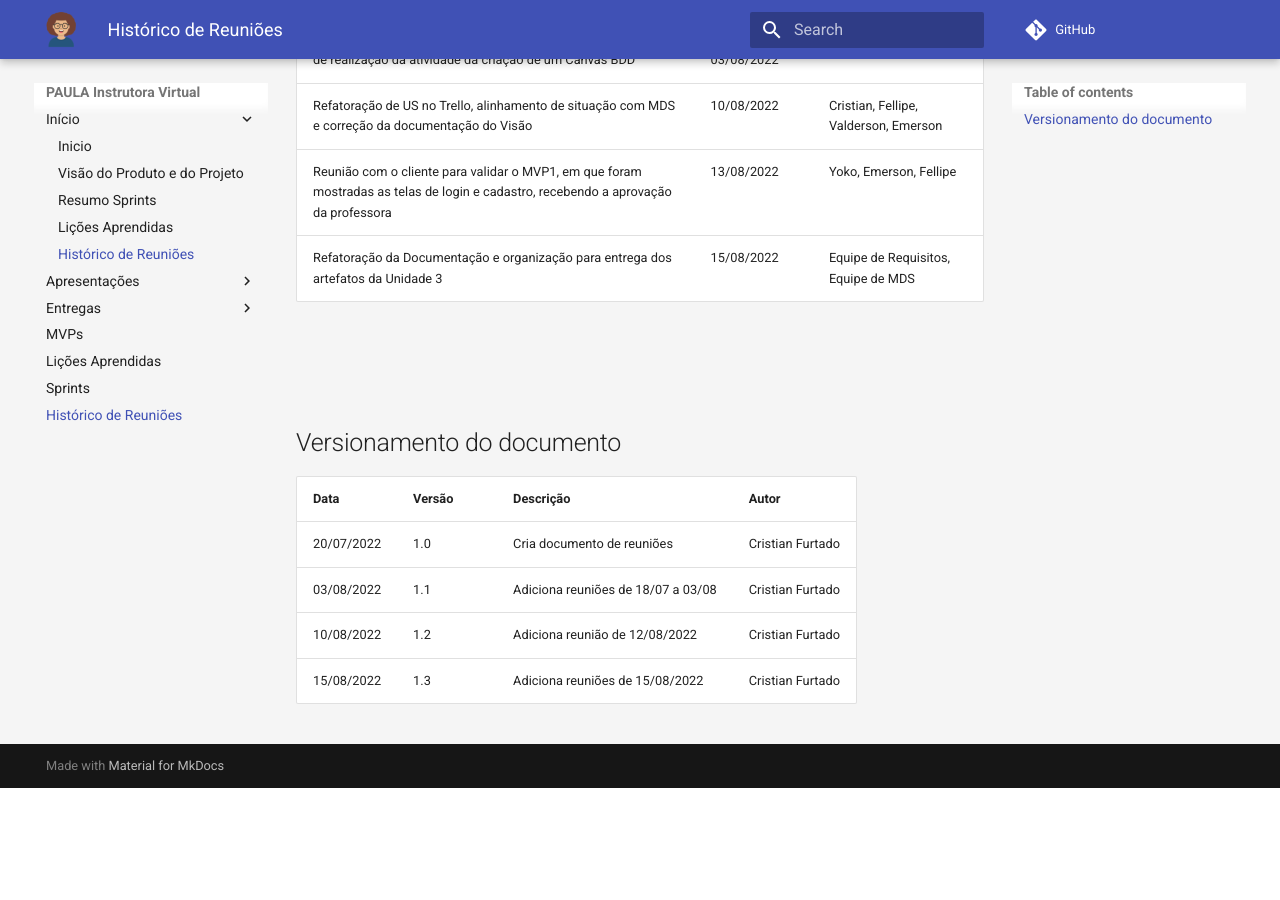
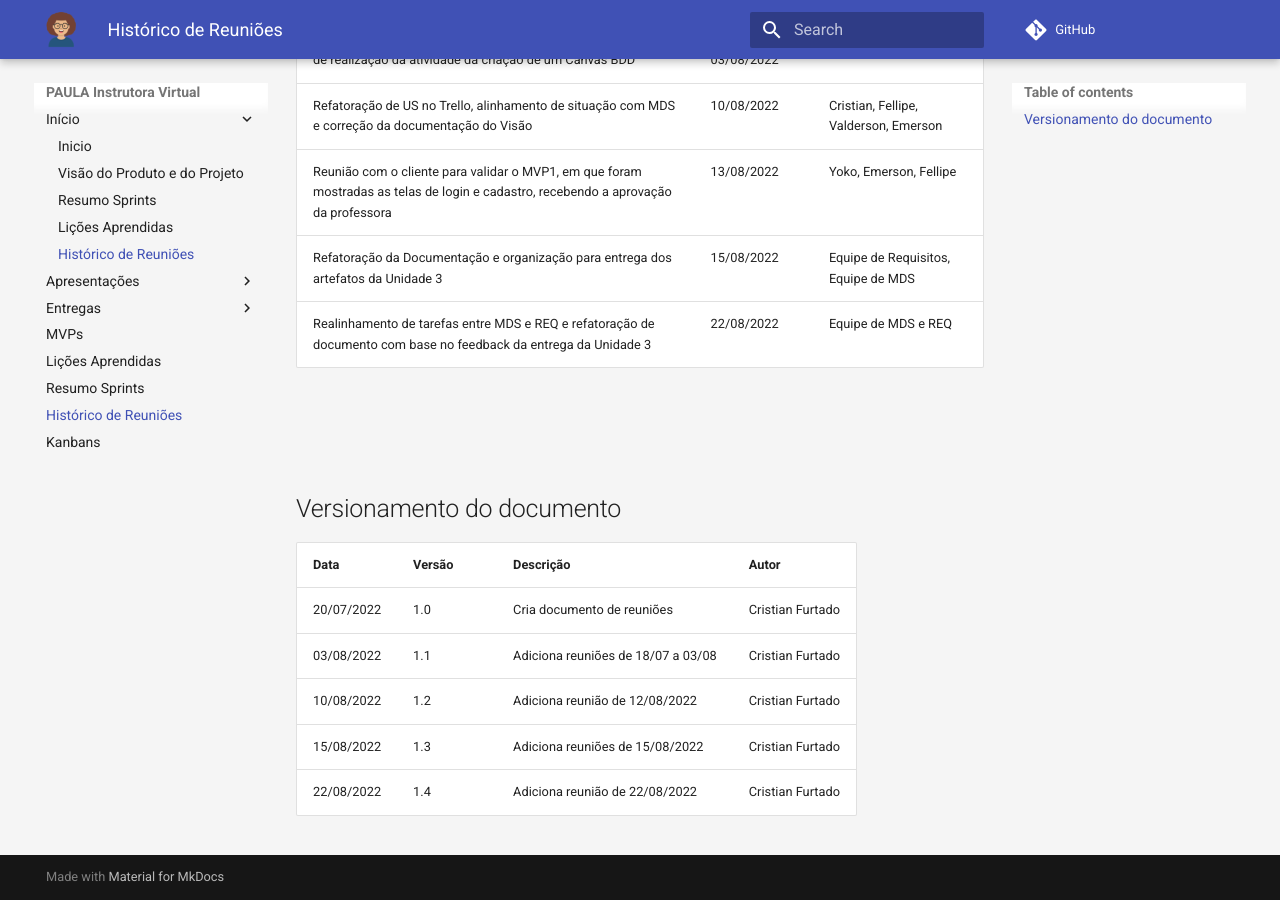
Before and after one commit to mdsreq-fga-unb/2022.1-Paula-Instrutora-Virtual, an MkDocs documentation site: the page built from docs/reunioes.md, in a window 1280 px wide and 900 px high, scrolled down 533 px. Built offline with MkDocs 1.6.1 and Material for MkDocs 9.7.7, drawn with Linux system fonts in a browser that asks for light colours; comment, search, counter and statistics services are not loaded; before the commit the page ends 1321 px from its top, so only the background shows below that.

Commit message:
Adiciona aba com links dos Kanbans e refatora documentação

```diff
--- a/docs/reunioes.md
+++ b/docs/reunioes.md
@@ -10,6 +10,7 @@
 | Refatoração de US no Trello, alinhamento de situação com MDS e correção da documentação do Visão  | 10/08/2022 | Cristian, Fellipe, Valderson, Emerson |
 | Reunião com o cliente para validar o MVP1, em que foram mostradas as telas de login e cadastro, recebendo a aprovação da professora | 13/08/2022 | Yoko, Emerson, Fellipe |
 | Refatoração da Documentação e organização para entrega dos artefatos da Unidade 3 | 15/08/2022 | Equipe de Requisitos, Equipe de MDS |
+| Realinhamento de tarefas entre MDS e REQ e refatoração de documento com base no feedback da entrega da Unidade 3 |  22/08/2022 | Equipe de MDS e REQ |
 
 <br>
 <br>
@@ -18,7 +19,8 @@
 
 | Data       | Versão	| Descrição | Autor |
 | ---------- | ------ | --------- | -----
-| 20/07/2022 | 1.0    | Cria documento de reuniões | Cristian Furtado |
-| 03/08/2022 | 1.1    | Adiciona reuniões de 18/07 a 03/08 | Cristian Furtado |
-| 10/08/2022 | 1.2  | Adiciona reunião de 12/08/2022 |Cristian Furtado |
-| 15/08/2022 | 1.3 | Adiciona reuniões de 15/08/2022 | Cristian Furtado
+| 20/07/2022 | 1.0 | Cria documento de reuniões | Cristian Furtado |
+| 03/08/2022 | 1.1 | Adiciona reuniões de 18/07 a 03/08 | Cristian Furtado |
+| 10/08/2022 | 1.2 | Adiciona reunião de 12/08/2022 |Cristian Furtado |
+| 15/08/2022 | 1.3 | Adiciona reuniões de 15/08/2022 | Cristian Furtado |
+| 22/08/2022 | 1.4 | Adiciona reunião de 22/08/2022 | Cristian Furtado |
--- a/mkdocs.yml
+++ b/mkdocs.yml
@@ -14,7 +14,7 @@ nav:
   - Início:
     - Inicio: index.md
     - Visão do Produto e do Projeto: visaoProdutoProjeto.md
-    - Resumo Sprints: resumo_sprints/sprints.md
+    - Resumo Sprints: sprints.md
     - Lições Aprendidas: licoes_aprendidas.md
     - Histórico de Reuniões: reunioes.md
   - Apresentações:
@@ -29,6 +29,7 @@ nav:
   - Lições Aprendidas: licoes_aprendidas.md
   - Sprints: sprints.md
   - Histórico de Reuniões: reunioes.md
+  - Kanbans: kanbans.md
 
 markdown_extensions:
   - attr_list
```
Also changed, not shown: docs/apresentacoes/unidade_3.md (+8 -6 lines), docs/entregas/unidade_3.md (+2 -4 lines), docs/kanbans.md (added, +5 -0 lines), docs/sprints.md (+2 -1 lines).
